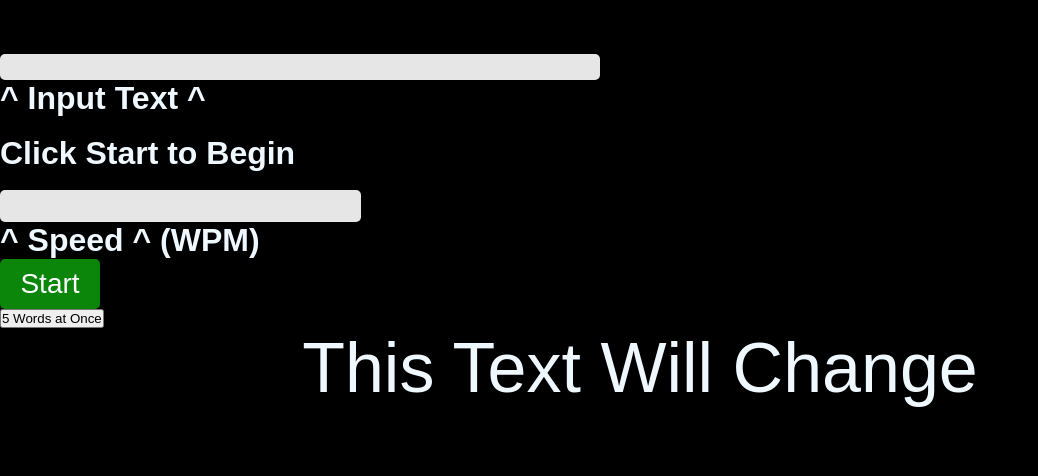
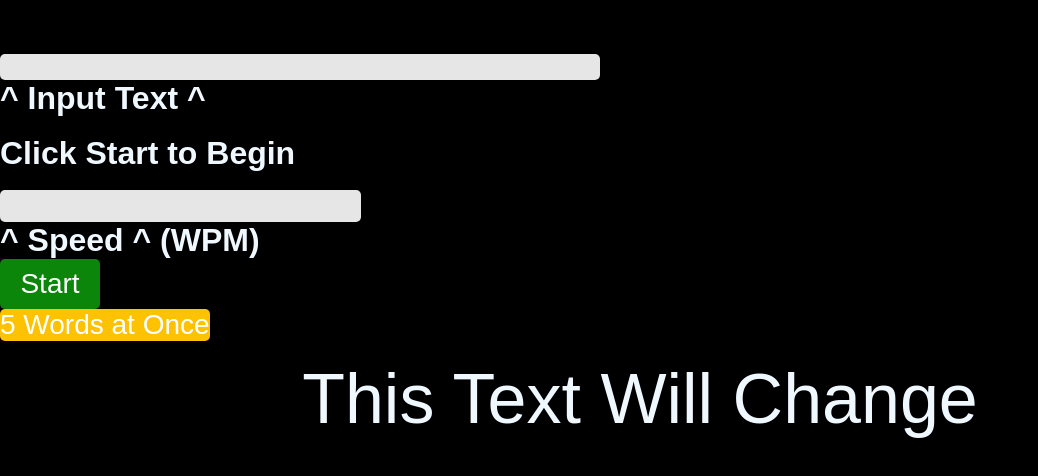
Before and after one commit to yojitacharya/RSVP-reader, a plain HTML site: page index.html in a window 1280 px wide. Shown: the whole page, without its empty margins (0-1038 px from the left). Drawn offline with Linux system fonts and the light colour scheme.

Commit message:
adding 5 words at once

```diff
--- a/style.css
+++ b/style.css
@@ -71,3 +71,18 @@ h2 {
     padding: 0;
     font-family: Arial, Helvetica, sans-serif;
 }
+
+.f5 {
+    display:flex;
+    align-items: center;
+    justify-content: center;
+    flex-direction: column;
+    background:rgb(253, 194, 1);
+    color:white;
+    width: auto;
+    height: auto;
+    border:#FFF;
+    border-radius: 5px;
+    cursor:pointer;
+    font-size:28px;
+}
```
